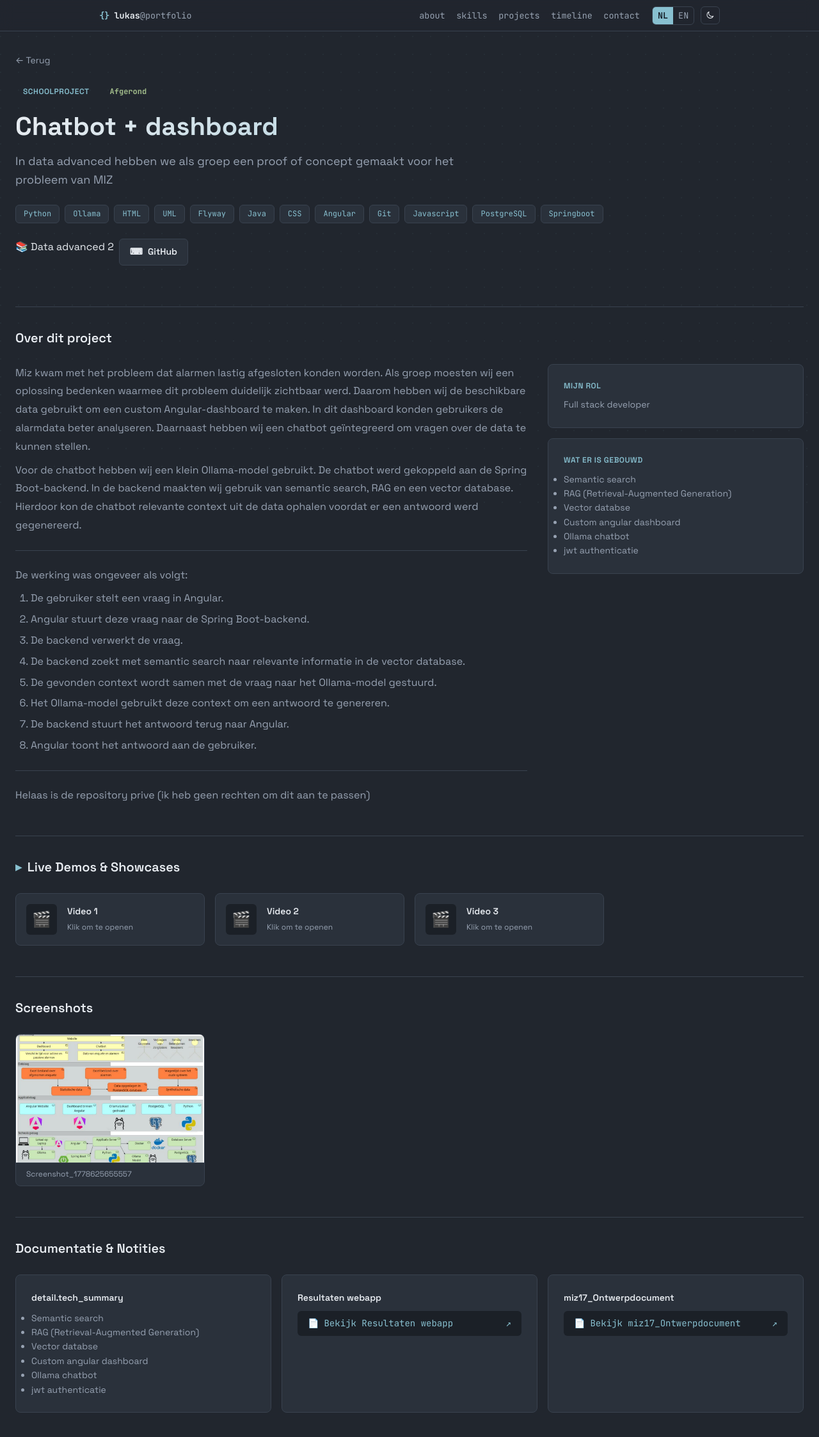
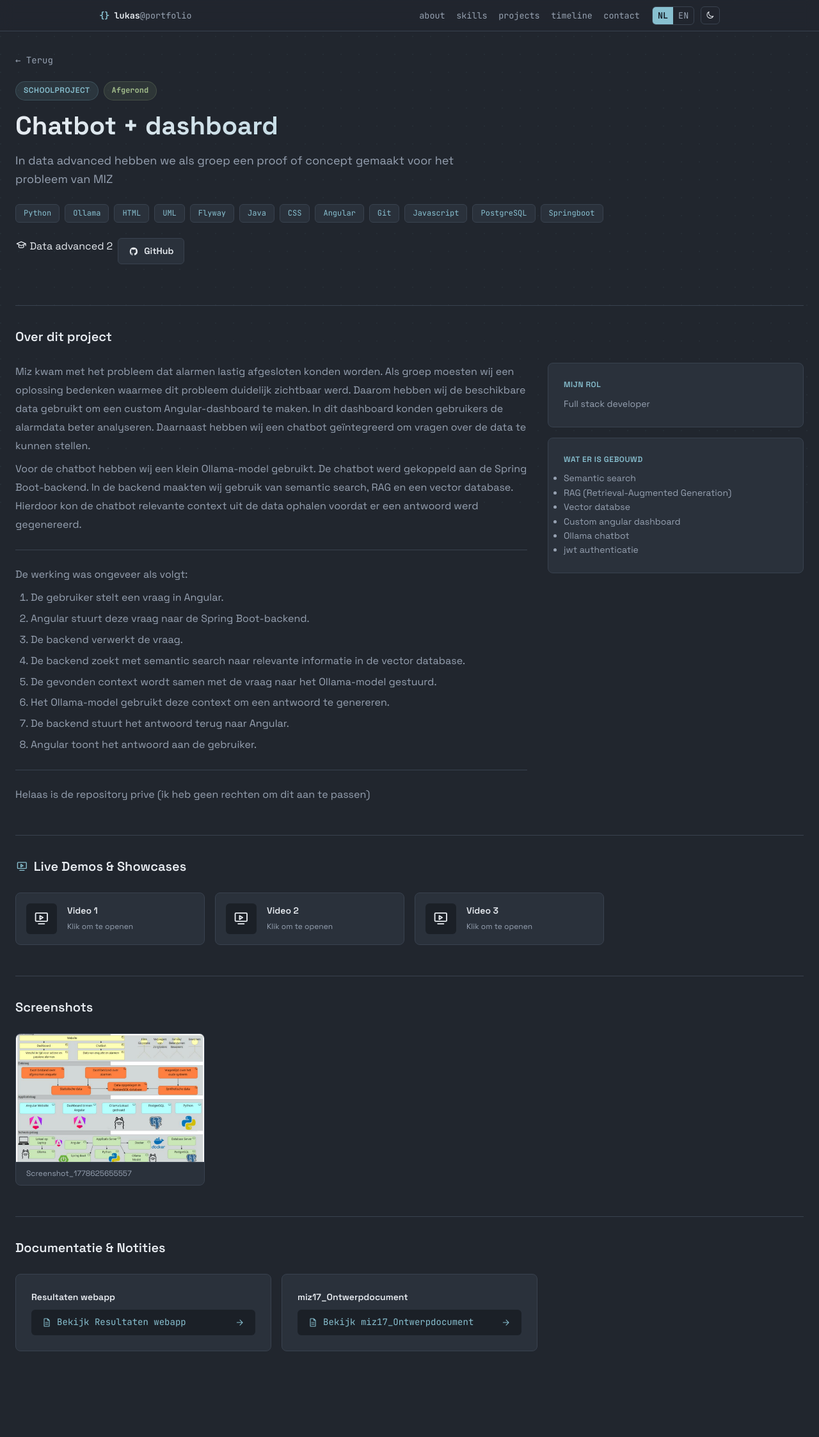
Before and after one commit to lukashoogendam/lukas-portfolio, an Angular app in the folder frontend/: page /projects/chatbot-dashboard in a window 1280 px wide. Shown: the top 2246 px of the page at 64% size. After the commit the page ends 2224 px from the top, so only its background shows below. Built offline with nearby package versions, Linux system fonts and the light colour scheme.

Commit message:
feat: update project detail and overview pages

```diff
--- a/frontend/src/app/pages/project-detail/project-detail.component.html
+++ b/frontend/src/app/pages/project-detail/project-detail.component.html
@@ -6,15 +6,15 @@
     </div>
   } @else if (hasError()) {
     <div class="error-state">
-      <div class="error-icon">⚠️</div>
+      <div class="error-icon"><svg class="ic" viewBox="0 0 24 24" aria-hidden="true"><use href="#i-alert"></use></svg></div>
       <h2>{{ 'detail.error_title' | t }}</h2>
       <p>{{ 'detail.error_message' | t }}</p>
-      <a (click)="goBack()" class="btn btn-primary">{{ 'detail.back' | t }}</a>
+      <button type="button" (click)="goBack()" class="btn btn-primary">{{ 'detail.back' | t }}</button>
     </div>
   } @else {
     @if (project(); as p) {
     <section class="hero-section">
-      <a (click)="goBack()" class="back-link">{{ 'detail.back' | t }}</a>
+      <button type="button" (click)="goBack()" class="back-link">{{ 'detail.back' | t }}</button>
       <div class="hero-meta">
         <span class="category-badge">{{ 'enum.category.' + p.category | t }}</span>
         <span class="status-badge" [class]="getStatusClass()">{{ 'enum.status.' + p.status | t }}</span>
@@ -31,11 +31,11 @@
       </div>
       <div class="hero-links">
         @if (p.courseName) {
-          <span class="course-badge">📚 {{ p.courseName }}</span>
+          <span class="course-badge"><svg class="ic" viewBox="0 0 24 24" aria-hidden="true"><use href="#i-cap"></use></svg> {{ p.courseName }}</span>
         }
         @if (p.repositoryUrl) {
           <a [href]="p.repositoryUrl" target="_blank" rel="noopener" class="link-btn github">
-            <span class="link-icon">⌨</span> GitHub
+            <svg class="ic link-icon" viewBox="0 0 24 24" aria-hidden="true"><use href="#i-gh"></use></svg> GitHub
           </a>
         }
       </div>
@@ -57,7 +57,7 @@
             <div class="info-card">
               <h3 class="info-label">{{ 'detail.built' | t }}</h3>
               <ul class="info-value highlights-list">
-                @for (hl of p.highlights; track hl) {
+                @for (hl of p.highlights; track $index) {
                   <li>{{ hl }}</li>
                 }
               </ul>
@@ -69,16 +69,18 @@
     @if (p.showcases && p.showcases.length > 0) {
       <section class="section demo-section showcases-section">
         <h2 class="section-title">
-          <span class="title-icon">▶</span> Live Demos & Showcases
+          <svg class="ic title-icon" viewBox="0 0 24 24" aria-hidden="true"><use href="#i-play"></use></svg> Live Demos & Showcases
         </h2>
         <div class="showcases-grid">
-          @for (sc of p.showcases; track sc.url) {
+          @for (sc of p.showcases; track $index) {
             <div class="showcase-card" (click)="openShowcaseModal(sc)">
               <div class="showcase-card-icon">
-                @if (sc.type === 'iframe') { 🌐 }
-                @else if (sc.type === 'video') { 🎬 }
-                @else if (sc.type === 'embed') { 🧩 }
-                @else { 🖼️ }
+                <svg class="ic" viewBox="0 0 24 24" aria-hidden="true">
+                  @if (sc.type === 'iframe') { <use href="#i-globe"></use> }
+                  @else if (sc.type === 'video') { <use href="#i-play"></use> }
+                  @else if (sc.type === 'embed') { <use href="#i-puzzle"></use> }
+                  @else { <use href="#i-image"></use> }
+                </svg>
               </div>
               <div class="showcase-card-content">
                  <h3>{{ sc.title || ('detail.view_demo' | t) }}</h3>
@@ -93,7 +95,7 @@
       <section class="section screenshots-section">
         <h2 class="section-title">Screenshots</h2>
         <div class="screenshots-grid">
-          @for (image of p.images; track image.imageUrl) {
+          @for (image of p.images; track $index) {
             <div class="screenshot-card" (click)="openLightbox(image.imageUrl)">
               <img [src]="image.imageUrl" [alt]="image.title || 'Screenshot'" loading="lazy" />
               @if (image.title) {
@@ -104,28 +106,18 @@
         </div>
       </section>
     }
-    @if ((p.documents && p.documents.length > 0) || p.highlights.length > 0) {
+    @if (p.documents && p.documents.length > 0) {
       <section class="section docs-section">
         <h2 class="section-title">{{ 'detail.docs' | t }}</h2>
         <div class="docs-content">
-          @if (p.highlights.length > 0) {
-            <div class="docs-card">
-              <h3>{{ 'detail.tech_summary' | t }}</h3>
-              <ul class="docs-text highlights-list">
-                @for (hl of p.highlights; track hl) {
-                  <li>{{ hl }}</li>
-                }
-              </ul>
-            </div>
-          }
           @if (p.documents && p.documents.length > 0) {
-            @for (doc of p.documents; track doc.url) {
+            @for (doc of p.documents; track $index) {
               <div class="docs-card">
                 <h3>{{ doc.title }}</h3>
                 <a [href]="doc.url" target="_blank" rel="noopener" class="docs-link">
-                  <span class="link-icon">📄</span>
+                  <svg class="ic link-icon" viewBox="0 0 24 24" aria-hidden="true"><use href="#i-doc"></use></svg>
                   {{ 'detail.view_doc' | t }} {{ doc.title }}
-                  <span class="external-icon">↗</span>
+                  <svg class="ic external-icon" viewBox="0 0 24 24" aria-hidden="true"><use href="#i-arrow"></use></svg>
                 </a>
               </div>
             }
@@ -135,7 +127,7 @@
     }
     @if (lightboxImage()) {
       <div class="lightbox-overlay" (click)="closeLightbox()">
-        <button class="lightbox-close" (click)="closeLightbox()">✕</button>
+        <button class="lightbox-close" (click)="closeLightbox()" aria-label="Sluiten"><svg class="ic" viewBox="0 0 24 24" aria-hidden="true"><use href="#i-close"></use></svg></button>
         <img [src]="lightboxImage()" [alt]="langService.t('detail.lightbox_alt')" />
       </div>
     }
--- a/frontend/src/app/pages/project-detail/project-detail.component.scss
+++ b/frontend/src/app/pages/project-detail/project-detail.component.scss
@@ -9,8 +9,13 @@
 .back-link {
   display: inline-flex;
   align-items: center;
+  background: none;
+  border: 0;
+  padding: 0;
+  cursor: pointer;
   color: $text-muted;
   text-decoration: none;
+  font-family: $font-mono;
   font-size: $font-size-sm;
   margin-bottom: $spacing-lg;
   transition: color $transition-fast;
@@ -28,9 +33,9 @@
 }
 .category-badge {
   padding: 4px 12px;
-  background: rgba($accent-primary, 0.1);
+  background: color-mix(in srgb, var(--accent) 10%, transparent);
   color: $accent-primary;
-  border: 1px solid rgba($accent-primary, 0.2);
+  border: 1px solid color-mix(in srgb, var(--accent) 20%, transparent);
   border-radius: $radius-full;
   font-size: $font-size-xs;
   font-weight: 600;
@@ -45,14 +50,14 @@
   font-weight: 600;
   white-space: nowrap;
   &.completed {
-    background: rgba($accent-green, 0.1);
+    background: color-mix(in srgb, var(--accent-2) 10%, transparent);
     color: $accent-green;
-    border: 1px solid rgba($accent-green, 0.2);
+    border: 1px solid color-mix(in srgb, var(--accent-2) 20%, transparent);
   }
   &.in-progress {
-    background: rgba($accent-yellow, 0.1);
+    background: color-mix(in srgb, var(--warn) 10%, transparent);
     color: $accent-yellow;
-    border: 1px solid rgba($accent-yellow, 0.2);
+    border: 1px solid color-mix(in srgb, var(--warn) 20%, transparent);
   }
 }
 .date-info {
@@ -96,7 +101,7 @@
   transition: all $transition-fast;
   &:hover {
     border-color: $accent-primary;
-    background-color: rgba($accent-primary, 0.08);
+    background-color: color-mix(in srgb, var(--accent) 8%, transparent);
   }
 }
 .hero-links {
@@ -128,17 +133,17 @@
     color: $accent-purple;
     &:hover {
       border-color: $accent-purple;
-      background-color: rgba($accent-purple, 0.08);
+      background-color: color-mix(in srgb, var(--info) 8%, transparent);
     }
   }
   &.demo {
     background: linear-gradient(135deg, $accent-primary, $accent-primary-dark);
     color: #fff;
     border: none;
-    box-shadow: 0 4px 12px rgba($accent-primary, 0.3);
+    box-shadow: 0 4px 12px color-mix(in srgb, var(--accent) 30%, transparent);
     &:hover {
       transform: translateY(-1px);
-      box-shadow: 0 6px 20px rgba($accent-primary, 0.4);
+      box-shadow: 0 6px 20px color-mix(in srgb, var(--accent) 40%, transparent);
     }
   }
 }
@@ -212,7 +217,7 @@
   border-radius: $radius-md;
   transition: border-color $transition-fast;
   &:hover {
-    border-color: rgba($accent-green, 0.3);
+    border-color: color-mix(in srgb, var(--accent-2) 30%, transparent);
   }
   .feature-check {
     color: $accent-green;
@@ -246,7 +251,7 @@
     transform: translateY(-2px);
     box-shadow: $shadow-lg;
     .showcase-card-icon {
-      background-color: rgba($accent-primary, 0.2);
+      background-color: color-mix(in srgb, var(--accent) 20%, transparent);
       color: $accent-primary;
     }
   }
@@ -325,7 +330,7 @@
   transition: all $transition-fast;
   &:hover {
     color: $accent-red;
-    background: rgba($accent-red, 0.1);
+    background: color-mix(in srgb, var(--danger) 10%, transparent);
   }
 }
 .showcase-modal-body {
@@ -422,7 +427,7 @@
   word-break: break-all;
   transition: background-color $transition-fast;
   &:hover {
-    background-color: rgba($accent-primary, 0.1);
+    background-color: color-mix(in srgb, var(--accent) 10%, transparent);
   }
   .external-icon {
     margin-left: auto;
--- a/frontend/src/app/pages/project-detail/project-detail.component.ts
+++ b/frontend/src/app/pages/project-detail/project-detail.component.ts
@@ -1,4 +1,4 @@
-import { Component, signal, inject, ChangeDetectionStrategy, effect } from '@angular/core';
+import { Component, signal, inject, effect } from '@angular/core';
 import { Location } from '@angular/common';
 import { ActivatedRoute } from '@angular/router';
 import {
@@ -14,8 +14,7 @@ import { TranslatePipe } from '../../core/pipes/translate.pipe';
   selector: 'app-project-detail',
   imports: [MarkdownPipe, ShowcaseModalComponent, TranslatePipe],
   templateUrl: './project-detail.component.html',
-  styleUrl: './project-detail.component.scss',
-  changeDetection: ChangeDetectionStrategy.OnPush
+  styleUrl: './project-detail.component.scss'
 })
 export class ProjectDetailComponent {
   project = signal<ProjectDetailDto | null>(null);
--- a/frontend/src/app/pages/project-detail/showcase-modal/showcase-modal.scss
+++ b/frontend/src/app/pages/project-detail/showcase-modal/showcase-modal.scss
@@ -63,7 +63,7 @@
   transition: all $transition-fast;
   &:hover {
     color: $accent-red;
-    background: rgba($accent-red, 0.1);
+    background: color-mix(in srgb, var(--danger) 10%, transparent);
   }
 }
 
--- a/frontend/src/app/pages/project-detail/showcase-modal/showcase-modal.ts
+++ b/frontend/src/app/pages/project-detail/showcase-modal/showcase-modal.ts
@@ -1,14 +1,14 @@
-import { Component, input, output, inject, ChangeDetectionStrategy } from '@angular/core';
+import { Component, input, output, inject } from '@angular/core';
 import { DomSanitizer, SafeHtml, SafeResourceUrl } from '@angular/platform-browser';
+import { ShowcaseDto } from '../../../core/services/portfolio-api.service';
 
 @Component({
   selector: 'app-showcase-modal',
   templateUrl: './showcase-modal.html',
-  styleUrl: './showcase-modal.scss',
-  changeDetection: ChangeDetectionStrategy.OnPush
+  styleUrl: './showcase-modal.scss'
 })
 export class ShowcaseModalComponent {
-  sc = input<any>();
+  sc = input<ShowcaseDto>();
   close = output<void>();
 
   private sanitizer = inject(DomSanitizer);
@@ -23,8 +23,8 @@ export class ShowcaseModalComponent {
     return this.sanitizer.bypassSecurityTrustResourceUrl(url);
   }
 
-  isYouTubeUrl(url: string): boolean {
-    return url.includes('youtube.com') || url.includes('youtu.be');
+  isYouTubeUrl(url?: string): boolean {
+    return !!url && (url.includes('youtube.com') || url.includes('youtu.be'));
   }
 
   closeModal() {
--- a/frontend/src/app/pages/projects-overview/projects-overview.scss
+++ b/frontend/src/app/pages/projects-overview/projects-overview.scss
@@ -53,7 +53,7 @@
   gap: $spacing-md;
   transition: all $transition-base;
   &:hover {
-    border-color: rgba($accent-primary, 0.35);
+    border-color: color-mix(in srgb, var(--accent) 35%, transparent);
     box-shadow: $shadow-md;
   }
 }
@@ -70,9 +70,9 @@
 }
 .course-badge {
   padding: 3px 12px;
-  background: rgba($accent-purple, 0.1);
+  background: color-mix(in srgb, var(--info) 10%, transparent);
   color: $accent-purple;
-  border: 1px solid rgba($accent-purple, 0.2);
+  border: 1px solid color-mix(in srgb, var(--info) 20%, transparent);
   border-radius: $radius-full;
   font-size: $font-size-xs;
   font-weight: 600;
@@ -82,9 +82,9 @@
 }
 .status-badge {
   padding: 3px 12px;
-  background: rgba($accent-primary, 0.1);
+  background: color-mix(in srgb, var(--accent) 10%, transparent);
   color: $accent-primary;
-  border: 1px solid rgba($accent-primary, 0.2);
+  border: 1px solid color-mix(in srgb, var(--accent) 20%, transparent);
   border-radius: $radius-full;
   font-size: $font-size-xs;
   font-weight: 600;
@@ -94,9 +94,9 @@
 }
 .course-name-badge {
   padding: 3px 12px;
-  background: rgba($accent-green, 0.1);
+  background: color-mix(in srgb, var(--accent-2) 10%, transparent);
   color: $accent-green;
-  border: 1px solid rgba($accent-green, 0.2);
+  border: 1px solid color-mix(in srgb, var(--accent-2) 20%, transparent);
   border-radius: $radius-full;
   font-size: $font-size-xs;
   font-weight: 600;
@@ -119,12 +119,12 @@
   cursor: pointer;
   transition: all $transition-fast;
   &:hover {
-    border-color: rgba($accent-primary, 0.4);
+    border-color: color-mix(in srgb, var(--accent) 40%, transparent);
     color: $accent-primary;
   }
   &.active {
-    background: rgba($accent-primary, 0.1);
-    border-color: rgba($accent-primary, 0.3);
+    background: color-mix(in srgb, var(--accent) 10%, transparent);
+    border-color: color-mix(in srgb, var(--accent) 30%, transparent);
     color: $accent-primary;
     font-weight: 600;
   }
@@ -161,10 +161,10 @@
   transition: all $transition-fast;
   background: linear-gradient(135deg, $accent-primary, $accent-primary-dark);
   color: #fff;
-  box-shadow: 0 2px 8px rgba($accent-primary, 0.25);
+  box-shadow: 0 2px 8px color-mix(in srgb, var(--accent) 25%, transparent);
   &:hover {
     transform: translateY(-1px);
-    box-shadow: 0 4px 14px rgba($accent-primary, 0.35);
+    box-shadow: 0 4px 14px color-mix(in srgb, var(--accent) 35%, transparent);
   }
 }
 .btn-icon {
@@ -200,7 +200,7 @@
   border-radius: $radius-sm;
   font-size: $font-size-xs;
   font-weight: 700;
-  background-color: rgba($method-get, 0.15);
+  background-color: color-mix(in srgb, var(--accent-2) 15%, transparent);
   color: $method-get;
 }
 .api-path {
```
Also changed, not shown: frontend/src/app/pages/project-detail/showcase-modal/showcase-modal.html (+19 -5 lines), frontend/src/app/pages/projects-overview/projects-overview.html (+4 -15 lines), frontend/src/app/pages/projects-overview/projects-overview.ts (+6 -16 lines).
